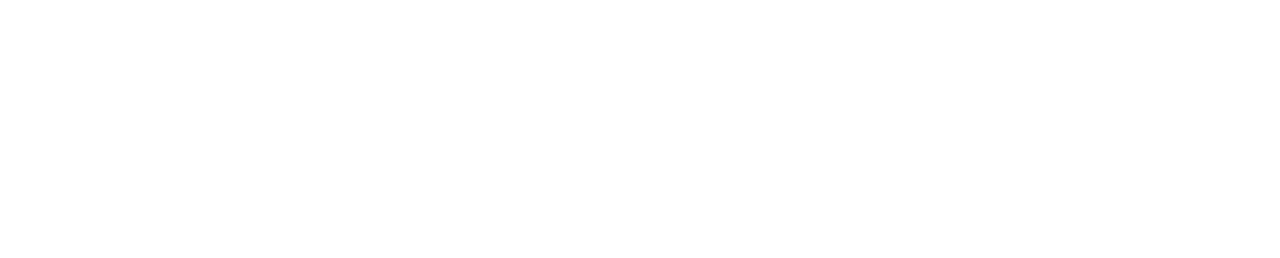
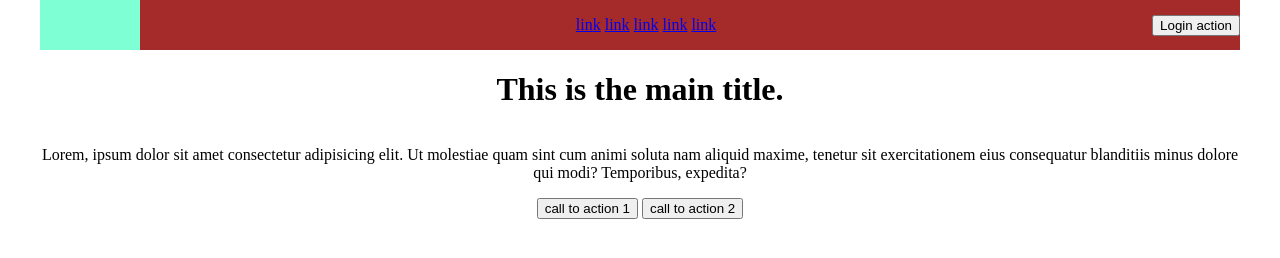
Before and after one commit to Hugocod/htmlcss-struttura-discord, a plain HTML site: page index.html in a window 1280 px wide. Drawn offline with Linux system fonts and the light colour scheme.

Commit message:
added hero section

```diff
--- a/index.html
+++ b/index.html
@@ -0,0 +1,60 @@
+<!DOCTYPE html>
+<html lang="en">
+<head>
+    <meta charset="UTF-8">
+    <meta http-equiv="X-UA-Compatible" content="IE=edge">
+    <meta name="viewport" content="width=device-width, initial-scale=1.0">
+    <title>Document</title>
+    <link rel="stylesheet" href="style.css">
+
+<body>
+
+
+    <div class="global-wrapper">
+
+        <div class="hero-section">
+
+            <header>
+
+                <div class="logo"></div>
+
+                <nav>
+                <a href="#">link</a>
+                <a href="#">link</a>
+                <a href="#">link</a>
+                <a href="#">link</a>
+                <a href="#">link</a>
+                </nav>
+
+                <button>Login action</button>
+
+            </header>
+
+            <div class="info-text">
+                <h1>This is the main title.</h1>
+                <p>Lorem, ipsum dolor sit amet consectetur adipisicing elit. Ut molestiae quam sint cum animi soluta nam aliquid maxime, tenetur sit exercitationem eius consequatur blanditiis minus dolore qui modi? Temporibus, expedita?</p>
+
+                <div class="buttons-container">
+                    <button>call to action 1</button>
+                    <button>call to action 2</button>
+                </div>
+
+            </div>
+
+        </div>
+
+
+
+
+
+    </div>
+
+
+
+
+
+
+
+
+</body>
+</html>
--- a/style.css
+++ b/style.css
@@ -3,3 +3,37 @@ body {
   padding: 0;
   box-sizing: border-box;
 }
+
+.global-wrapper {
+  width: 1200px;
+  margin: 0 auto;
+}
+
+header {
+  background-color: brown;
+
+  /* flexbox rules */
+  display: flex;
+  justify-content: space-between;
+  align-items: center;
+  /* END - flexbox rules */
+}
+
+.logo {
+  height: 50px;
+  width: 100px;
+  background-color: aquamarine;
+}
+
+.info-text {
+  /* flexbox rules */
+  display: flex;
+  flex-direction: column;
+  align-items: center;
+  /* END - flexbox rules */
+}
+
+.info-text h1,
+p {
+  text-align: center;
+}
```
